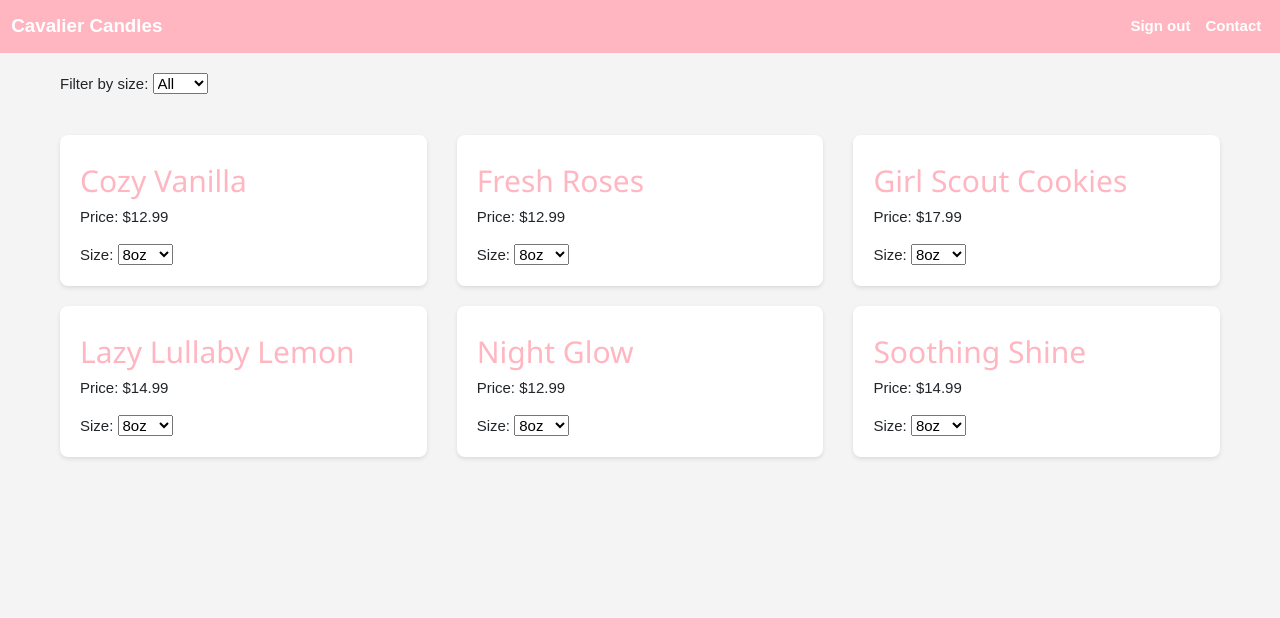
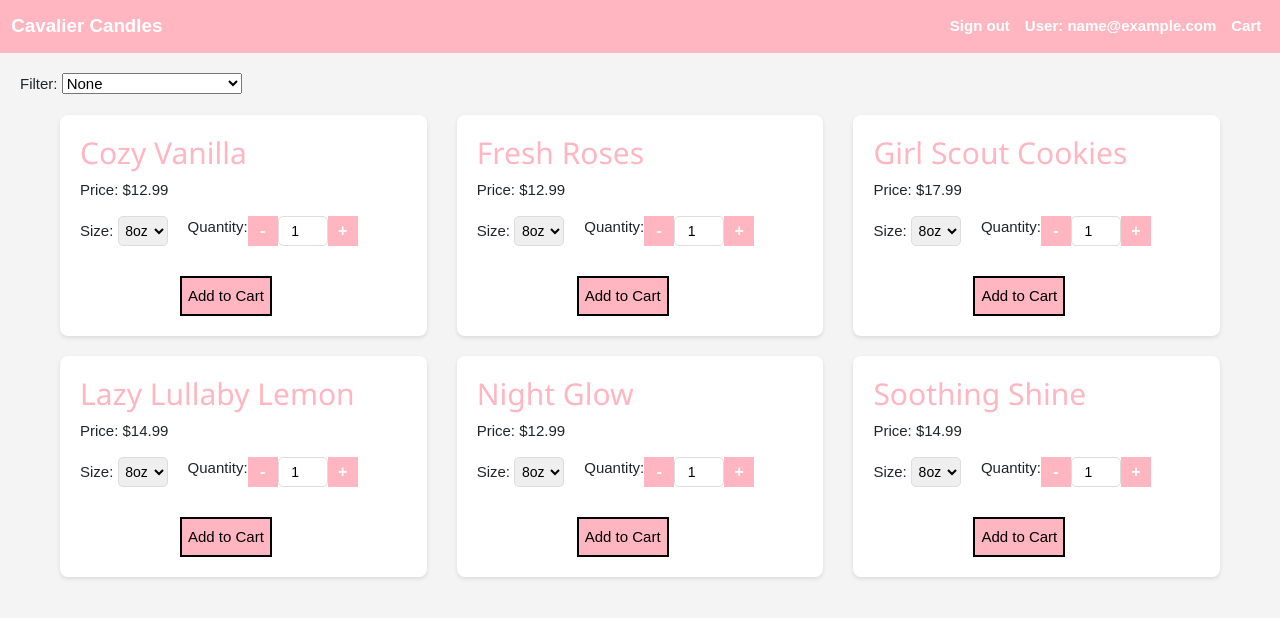
Before and after one commit to carlosfrev123/DB-Group-Repository-CS475, a PHP site: page /home.php in a window 1280 px wide. Shown: the top 618 px of the page. Run offline with PHP 8.4, Linux system fonts and the light colour scheme; the visitor is signed in with stand-in values (Sample User, id 1); data comes from the database, SQL or seed files in the repository; data that the repository does not hold is empty.

Commit message:
Apr 23rd Push

```diff
--- a/template/connect-db.php
+++ b/template/connect-db.php
@@ -8,7 +8,7 @@
 // $dbname = 'your-database-name';           // e.g., 'guestbook';
 // $dsn = "mysql:unix_socket=/cloudsql/instance-connection-name;dbname=your-database-name";
 //       e.g., "mysql:unix_socket=/cloudsql/cs4750:us-east4:db-demo;dbname=guestbook";
-
+//
 // to get instance connection name, go to GCP SQL overview page
 ////////////////////////////////////////////
 
@@ -30,18 +30,18 @@
 ////////////////////////////////////////////
 
 /** S24, PHP (on GCP, local XAMPP, or CS server) connect to MySQL (on local XAMPP) **/
-// $username = '-----';
-// $password = '-----';
+// $username = 'cfr5spw';
+// $password = 'Alco0022!';
 // // $host = 'localhost:3306';
-// $dbname = '-----';
+// $dbname = 'cfr5spw';
 // $dsn = "mysql:host=$host;dbname=$dbname";
 ////////////////////////////////////////////
 
 /** S24, PHP (on GCP, local XAMPP, or CS server) connect to MySQL (on CS server) **/
-$username = '-----';
-$password = '-------';
-$host = '-----';
-$dbname = '-----';
+$username = 'cfr5spw';
+$password = 'Alco0022!';
+$host = 'mysql01.cs.virginia.edu';
+$dbname = 'cfr5spw';
 $dsn = "mysql:host=$host;dbname=$dbname";
 
 ////////////////////////////////////////////
--- a/template/header.php
+++ b/template/header.php
@@ -3,7 +3,7 @@
 <header>
   <nav class="navbar navbar-expand-md bannercolor">
     <div class="container-fluid">
-      <a class="navbar-brand" href="#">Cavalier Candles</a>
+      <a class="navbar-brand" href="home.php">Cavalier Candles</a>
       <button class="navbar-toggler" type="button" data-bs-toggle="collapse" data-bs-target="#collapsibleNavbar" aria-controls="collapsibleNavbar" aria-expanded="false" aria-label="Toggle navigation">
         <span class="navbar-toggler-icon"></span>
       </button>
@@ -11,16 +11,19 @@
         <ul class="navbar-nav ms-auto">
           <!-- check if currently logged in, display Log out button
                otherwise, display sign up and log in buttons -->
-          <?php if (!isset($_SESSION['username'])) { ?>
+          <?php if (!isset($_SESSION['email'])) { ?>
             <!-- <li class="nav-item">
               <a class="nav-link" href="register.php">Join our community</a>
             </li> -->
             <li class="nav-item">
-              <a class="nav-link" href="signin.php">Sign in/ Sign up</a>
+              <a class="nav-link" href="login.php">Log in/ Sign up</a>
             </li>
           <?php  } else { ?>
             <li class="nav-item">
-              <a class="nav-link" href="signout.php">Sign out</a>
+                <a class="nav-link" href="signout.php">Sign out</a>
+            </li>
+            <li class="nav-item">
+                <a class="nav-link"> User: <?php echo htmlspecialchars($_SESSION['email']); ?></a>
             </li>
           <?php } ?>
 
@@ -40,7 +43,7 @@
             <a class="nav-link" href="#">Activity</a>
           </li> -->
           <li class="nav-item">
-            <a class="nav-link" href="#">Contact</a>
+            <a class="nav-link" href="cart.php">Cart</a>
           </li>
         </ul>
       </div>
--- a/template/home-db.php
+++ b/template/home-db.php
@@ -12,7 +12,7 @@ if (isset($_GET['size']) && isset($_GET['Name'])) {
 // get Products query
 function getAvailableProducts($db) {
     global $db;
-    $query = "SELECT Name, Price, size FROM Product WHERE stock > 0 GROUP BY Name";
+    $query = "SELECT product_ID, Name, Price, size FROM Product WHERE stock > 0 GROUP BY Name";
 
     $statement = $db->prepare($query);
     $statement->execute();
@@ -35,4 +35,24 @@ function updatePrice($displayedSize, $displayedName) {
 
     return $result;
 }
+
+
+function getUserId($email){
+    global $db;
+    $query = "SELECT user_ID FROM UserInfo WHERE email = :email";
+
+    $statement = $db->prepare($query);
+    $statement->bindValue(':email', $email);
+    $statement->execute();
+    $result = $statement->fetch();
+    $statement->closeCursor();
+
+    return $result['user_ID'];
+}
+
+
+// function addToCart($productName, $userID, $quantity){
+//     global $db
+
+// }
 ?>
--- a/template/home.php
+++ b/template/home.php
@@ -2,12 +2,9 @@
 require("connect-db.php");    // include("connect-db.php");
 require("home-db.php");
 $products = getAvailableProducts($db);
-
-// $displayedPrice = updatedPriceFetch($displayedSize, $displayedName);
 ?>
 
-<?php   // form handling
-
+<?php
 ?>
 
 <!DOCTYPE html>
@@ -36,7 +33,46 @@ $products = getAvailableProducts($db);
             padding: 0;
             background-color: #f4f4f4;
         }
-        .container {
+
+        .filter-option {
+            margin-top: 20px;
+            margin-left: 20px;
+        }
+
+        .product-details {
+            display: flex;
+            align-items: center;
+        }
+
+        .size-input,
+        .quantity-input {
+            margin-right: 20px;
+        }
+
+        .size-input select{
+
+            width: 50px;
+            height: 30px;
+            border: 1px solid #ddd;
+            border-radius: 5px;
+            font-size: 14px;
+            text-align: center;
+            flex-wrap: wrap
+
+        }
+
+        .quantity-input input[type="number"] {
+
+            width: 50px;
+            height: 30px;
+            border: 1px solid #ddd;
+            border-radius: 5px;
+            font-size: 14px;
+            text-align: center;
+            flex-wrap: wrap
+        }
+
+        .product-container {
             max-width: 1200px;
             margin: 0 auto;
             padding: 20px;
@@ -50,45 +86,64 @@ $products = getAvailableProducts($db);
             box-shadow: 0 2px 4px rgba(0, 0, 0, 0.1);
             padding: 20px;
             margin-bottom: 20px;
-            width: calc(33.33% - 20px); /* Adjust width for 3 boxes per row */
             box-sizing: border-box;
+            width: calc(33.33% - 20px)
         }
+
         .product img {
             max-width: 100%;
             height: auto;
             border-radius: 8px;
         }
+
+        .add-to-cart-button {
+        border:2px solid black;
+        height: 40px;
+        background-color: #FFB6C1;
+        cursor: pointer;
+        margin-left: 100px;
+        margin-top: 30px;
+        }
+
+        .add-to-cart-button:hover{
+            background-color: grey
+        }
+
+        .quantity-input {
+            display: flex;
+        }
+
+        .quantity-btn {
+        width: 30px;
+        height: 30px;
+        background-color: #FFB6C1;
+        border: none;
+        color: white;
+        font-weight: bold;
+        font-size: 16px;
+        cursor: pointer;
+        transition: background-color 0.3s ease;
+        }
+
     </style>
 </head>
 
 <body>
 
 <?php include("header.php"); ?>
-<script>
-function updatedPriceFetch(uniqueId, selectedSize, productName) {
-    const xhttp = new XMLHttpRequest();
-    xhttp.onload = function() {
-        if (this.readyState == 4 && this.status == 200) {
-            document.getElementById('price-' + uniqueId).textContent = this.responseText;
-        }
-    };
-    xhttp.open("GET", "home-db.php?size=" + selectedSize + "&Name=" + encodeURIComponent(productName), true);
-    xhttp.send();
-}
-</script>
 
-    <div class="container">
+
     <div class="filter-option">
-            <label for="sizeFilter">Filter by size:</label>
-            <select id="sizeFilter" name="sizeFilter" onchange="filterProducts()">
-                <option value="">All</option>
-                <option value="8oz">8oz</option>
-                <option value="12oz">12oz</option>
+        <label for="sizeFilter">Filter:</label>
+        <select id="filter" name="filter" onchange="filterProducts(this.value)">
+            <option value="no_filter">None</option>
+            <option value="lowest_to_highest">Lowest to Highest Price</option>
+            <option value="highest_to_lowest">Highest to Lowest Price</option>
+            <option value="most_reviewed">Most Reviewed</option>
         </select>
     </div>
-    </div>
 
-    <div class="container">
+    <div class="product-container">
     <?php foreach ($products as $product): ?>
         <?php $uniqueId = htmlspecialchars($product['Name']) . rand(); ?>
         <div class="product">
@@ -103,7 +158,101 @@ function updatedPriceFetch(uniqueId, selectedSize, productName) {
     <?php endforeach; ?>
 </div>
 
+<script>
+function updatedPriceFetch(uniqueId, selectedSize, productName) {
+    const xhttp = new XMLHttpRequest();
+    xhttp.onload = function() {
+        if (this.readyState == 4 && this.status == 200) {
+            document.getElementById('price-' + uniqueId).textContent = this.responseText;
+        }
+    };
+    xhttp.open("GET", "home-db.php?size=" + selectedSize + "&Name=" + encodeURIComponent(productName), true);
+    xhttp.send();
+}
 
+displayProducts(<?php echo json_encode($products); ?>);
+
+function filterProducts(filterOption) {
+    const products = <?php echo json_encode($products); ?>;
+    let filteredProducts = products.slice();
+    switch(filterOption) {
+        case 'lowest_to_highest':
+            filteredProducts.sort((a, b) => a.Price - b.Price);
+            break;
+        case 'highest_to_lowest':
+            filteredProducts.sort((a, b) => b.Price - a.Price);
+            break;
+        case 'most_reviewed':
+            // Add logic to sort by most reviewed later
+            break;
+        default:
+            break;
+    }
+
+    displayProducts(filteredProducts);
+}
+
+function displayProducts(products) {
+    const container = document.querySelector('.product-container');
+    container.innerHTML = '';
+    products.forEach(product => {
+        console.log(product.product_ID)
+        const uniqueId = product.Name + Math.random();
+        container.innerHTML += `
+            <div class="product">
+                <h2 style="color: #FFB6C1;">${product.Name}</h2>
+                <p>Price: $<span id="price-${uniqueId}">${product.Price}</span></p>
+
+                <div class ="product-details">
+                    <div class ="size-input">
+                        <label for="size-${uniqueId}">Size:</label>
+                        <select id="size-${uniqueId}" name="size" onchange="updatedPriceFetch('${uniqueId}', this.value, '${product.Name}')">
+                            <option value="8oz">8oz</option>
+                            <option value="12oz">12oz</option>
+                        </select>
+                    </div>
+
+                <div class="quantity-input">
+                    <label for="quantity-${uniqueId}">Quantity: </label>
+                        <button class="quantity-btn" onclick="decreaseQuantity('${uniqueId}')">-</button>
+                        <input type="number" id="quantity-${uniqueId}" name="quantity" value="1">
+                        <button class="quantity-btn" onclick="increaseQuantity('${uniqueId}')">+</button>
+                    </div>
+                </div>
+                <button class="add-to-cart-button" onclick="addToCart('<?php echo $product['product_ID']; ?>', document.getElementById('quantity-${uniqueId}').value)">Add to Cart</button>
+        </div>
+        `;
+    })
+}
+
+function increaseQuantity(uniqueId) {
+    const quantityInput = document.getElementById(`quantity-${uniqueId}`);
+    quantityInput.value = parseInt(quantityInput.value) + 1;
+}
+
+function decreaseQuantity(uniqueId) {
+    const quantityInput = document.getElementById(`quantity-${uniqueId}`);
+    if (parseInt(quantityInput.value) > 1) {
+        quantityInput.value = parseInt(quantityInput.value) - 1;
+    }
+}
+
+function addToCart(product_ID, quantity){
+    const email = "<?php echo isset($_SESSION['email']) ? $_SESSION['email'] : ''; ?>";
+    if (email !== '') {
+        const xhttp = new XMLHttpRequest();
+        xhttp.onload = function() {
+            if (this.readyState == 4 && this.status == 200) {
+                // Handle response
+            }
+        };
+        xhttp.open("GET", `add-to-cart.php?product_ID=${product_ID}&quantity=${quantity}&user_ID=<?php echo getUserId('email'); ?>`, true);
+        xhttp.send();
+    } else {
+        // Handle case where user is not logged in
+    }
+}
+</script>
 <?php
 //include('footer.html') ?>
 
```
Also changed, not shown: template/cart-db.php (added, +44 -0 lines), template/cart.php (added, +111 -0 lines), template/login-db.php (renamed from template/signin-db.php, +22 -0 lines), template/login.php (renamed from template/signin.php, +27 -3 lines), template/signout.php (added, +23 -0 lines), template/signup.php (+11 -1 lines), template/footer.html (line endings or trailing spaces), 1 other file. Lines whose indentation alone changed are shown as unchanged.
